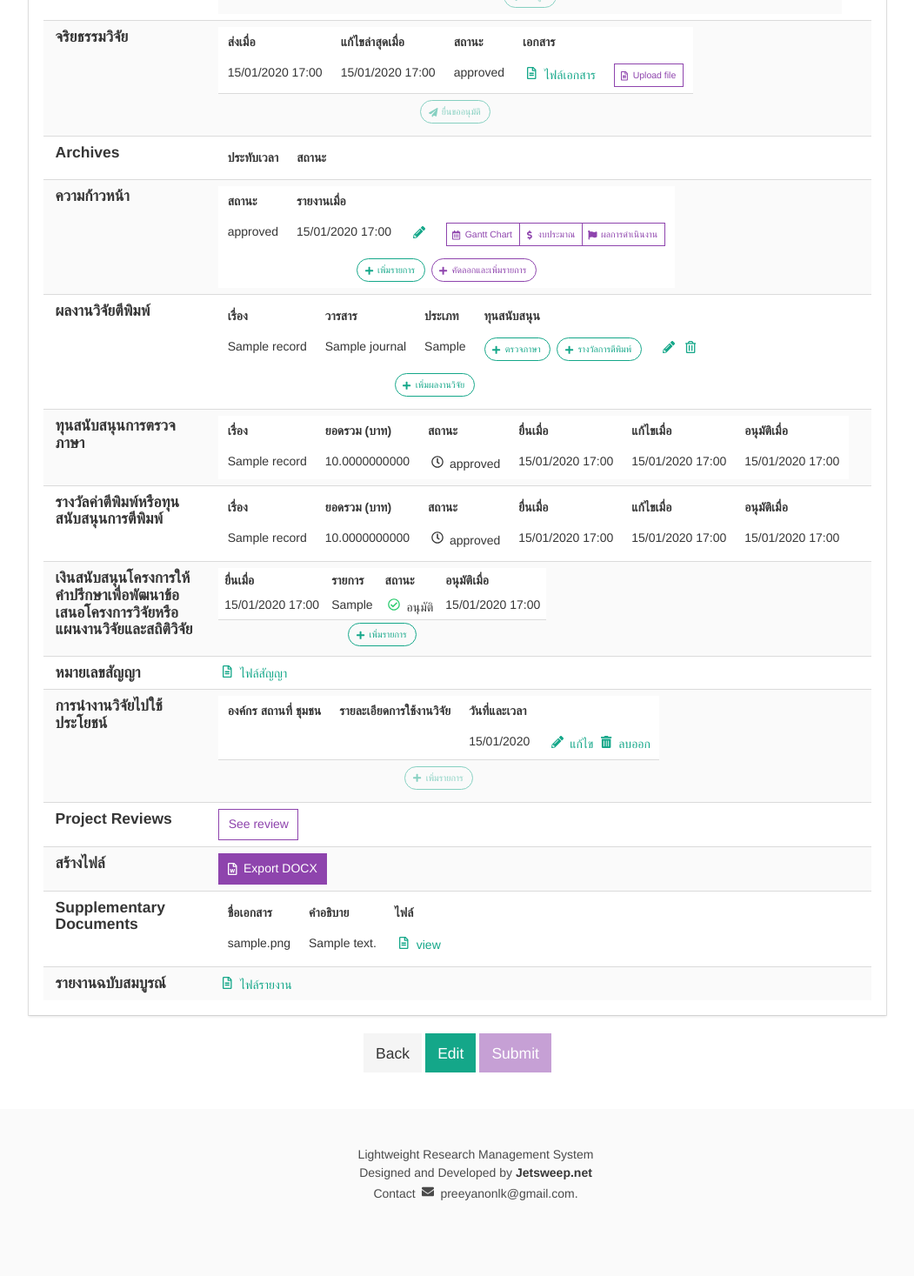
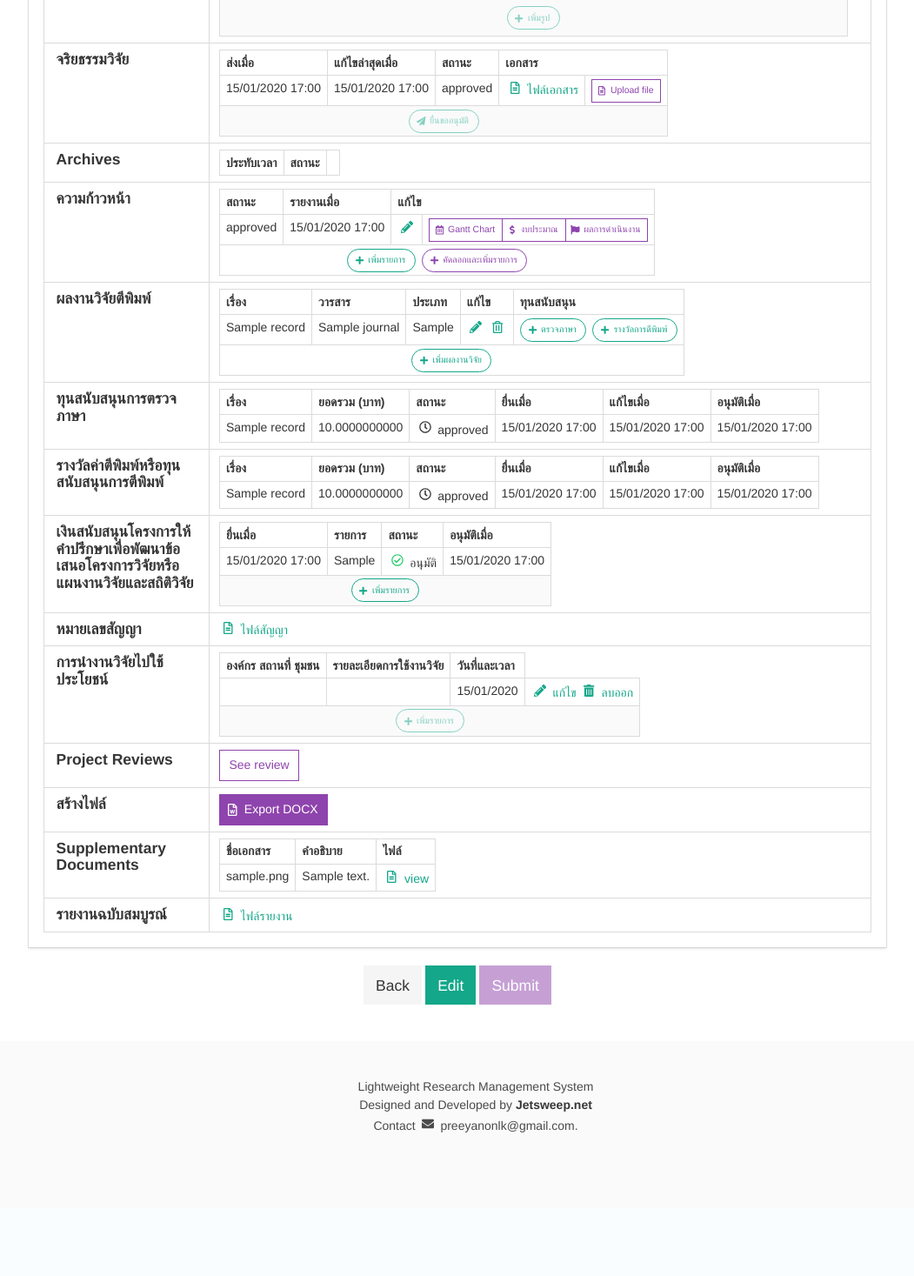
Before and after one commit to likit/stin-research-is, a Flask app: page /project/detail/1 in a window 1280 px wide. Shown: the part 1910-3377 px from the top of the page at 87% size, without its empty margins (93-1144 px from the left). After the commit the page ends 3212 px from the top, so only its background shows below. Run offline with Flask 2, Linux system fonts and the light colour scheme; a user stored in the database is signed in; tables that the repository leaves empty hold one stand-in row (values such as "Sample post"); lists and menus that the app fills with data are empty; parts of the project's set-up code (start-up, migrations or seed data) failed here and were passed over; some libraries are stand-ins or nearby versions; some web fonts are replaced.

Commit message:
added keywords and expected benefit field to the project edit form
updated the layout of the detail page

```diff
--- a/erm/app/templates/project/detail.html
+++ b/erm/app/templates/project/detail.html
@@ -76,7 +76,7 @@
             </article>
             {% endif %}
             <div class="box">
-            <table class="table is-fullwidth is-striped">
+            <table class="table is-fullwidth is-bordered">
                 {% if project.parent_project %}
                 <tr>
                     <td class="title is-size-5" width="20%">ชุดโครงการ</td><td>{{ project.parent_project }}</td>
@@ -139,13 +139,17 @@
                     <td class="content">{{ project.references|safe }}</td>
                 </tr>
                 <tr>
+                    <td class="title is-size-5" width="20%">ประโยชน์ที่คาดว่าจะได้รับ</td>
+                    <td class="content">{{ project.expected_benefit|safe }}</td>
+                </tr>
+                <tr>
                     <td class="title is-size-5" width="20%">ระเบียบวิธีวิจัย</td>
                     <td class="content">{{ project.method|safe }}</td>
                 </tr>
                 <tr>
                     <td class="title is-size-5" width="20%">งบประมาณ</td>
                     <td>
-                        <table class="table is-fullwidth">
+                        <table class="table is-fullwidth is-striped is-narrow">
                             <thead>
                             <th>รายการ</th>
                             <th>จำนวนเงิน</th>
@@ -218,7 +222,7 @@
                 <tr>
                     <td class="title is-size-5">สมาชิก</td>
                     <td>
-                        <table class="table is-striped">
+                        <table class="table is-striped is-narrow">
                             <thead>
                             <th>ชื่อ</th>
                             <th>บทบาทหน้าที่</th>
@@ -317,13 +321,12 @@
                 <tr>
                     <td class="title is-size-5">จริยธรรมวิจัย</td>
                     <td>
-                        <table class="table is-striped">
+                        <table class="table is-striped is-narrow">
                             <thead>
                             <th>ส่งเมื่อ</th>
                             <th>แก้ไขล่าสุดเมื่อ</th>
                             <th>สถานะ</th>
-                            <th>เอกสาร</th>
-                            <th></th>
+                            <th colspan="2">เอกสาร</th>
                             </thead>
                             <tbody>
                             {% for e in project.ethics %}
@@ -374,7 +377,7 @@
                 <tr>
                     <td class="title is-size-5">Archives</td>
                     <td>
-                        <table class="table is-striped">
+                        <table class="table is-striped is-narrow">
                             <thead>
                             <th>ประทับเวลา</th>
                             <th>สถานะ</th>
@@ -397,12 +400,11 @@
                 <tr>
                     <td class="title is-size-5">ความก้าวหน้า</td>
                     <td>
-                        <table class="table is-striped">
+                        <table class="table is-striped is-narrow">
                             <thead>
                             <th>สถานะ</th>
                             <th>รายงานเมื่อ</th>
-                            <th></th>
-                            <th></th>
+                            <th colspan="2">แก้ไข</th>
                             </thead>
                             <tbody>
                             {% for m in project.milestones %}
@@ -470,15 +472,13 @@
                 <tr>
                     <td class="title is-size-5">ผลงานวิจัยตีพิมพ์</td>
                     <td>
-                        <table class="table is-striped">
+                        <table class="table is-striped is-narrow">
                             <thead>
                             <th>เรื่อง</th>
                             <th>วารสาร</th>
                             <th>ประเภท</th>
-                            {% if project.status == 'approved' %}
+                            <th>แก้ไข</th>
                             <th>ทุนสนับสนุน</th>
-                            {% endif %}
-                            <th></th>
                             </thead>
                             <tbody>
                             {% for p in project.publications %}
@@ -539,7 +539,7 @@
                 <tr>
                     <td class="title is-size-5">ทุนสนับสนุนการตรวจภาษา</td>
                     <td>
-                        <table class="table is-striped">
+                        <table class="table is-striped is-narrow">
                             <thead>
                             <th>เรื่อง</th>
                             <th>ยอดรวม (บาท)</th>
@@ -593,7 +593,7 @@
                 <tr>
                     <td class="title is-size-5">รางวัลค่าตีพิมพ์หรือทุนสนับสนุนการตีพิมพ์</td>
                     <td>
-                        <table class="table is-striped">
+                        <table class="table is-striped is-narrow">
                             <thead>
                             <th>เรื่อง</th>
                             <th>ยอดรวม (บาท)</th>
@@ -709,7 +709,7 @@
                 <tr>
                     <td class="title is-size-5">การนำงานวิจัยไปใช้ประโยชน์</td>
                     <td>
-                        <table class="table is-striped">
+                        <table class="table is-striped is-narrow">
                             <thead>
                             <th>องค์กร สถานที่ ชุมชน</th>
                             <th>รายละเอียดการใช้งานวิจัย</th>
@@ -785,7 +787,7 @@
                 <tr>
                     <td class="title is-size-5">Supplementary Documents</td>
                     <td>
-                        <table class="table">
+                        <table class="table is-striped is-narrow">
                             <thead>
                             <th>ชื่อเอกสาร</th>
                             <th>คำอธิบาย</th>
```
Also changed, not shown: other parts of erm/app/templates/project/detail.html (+17 -15 lines), erm/app/templates/project/project_edit.html (+16 -0 lines).
